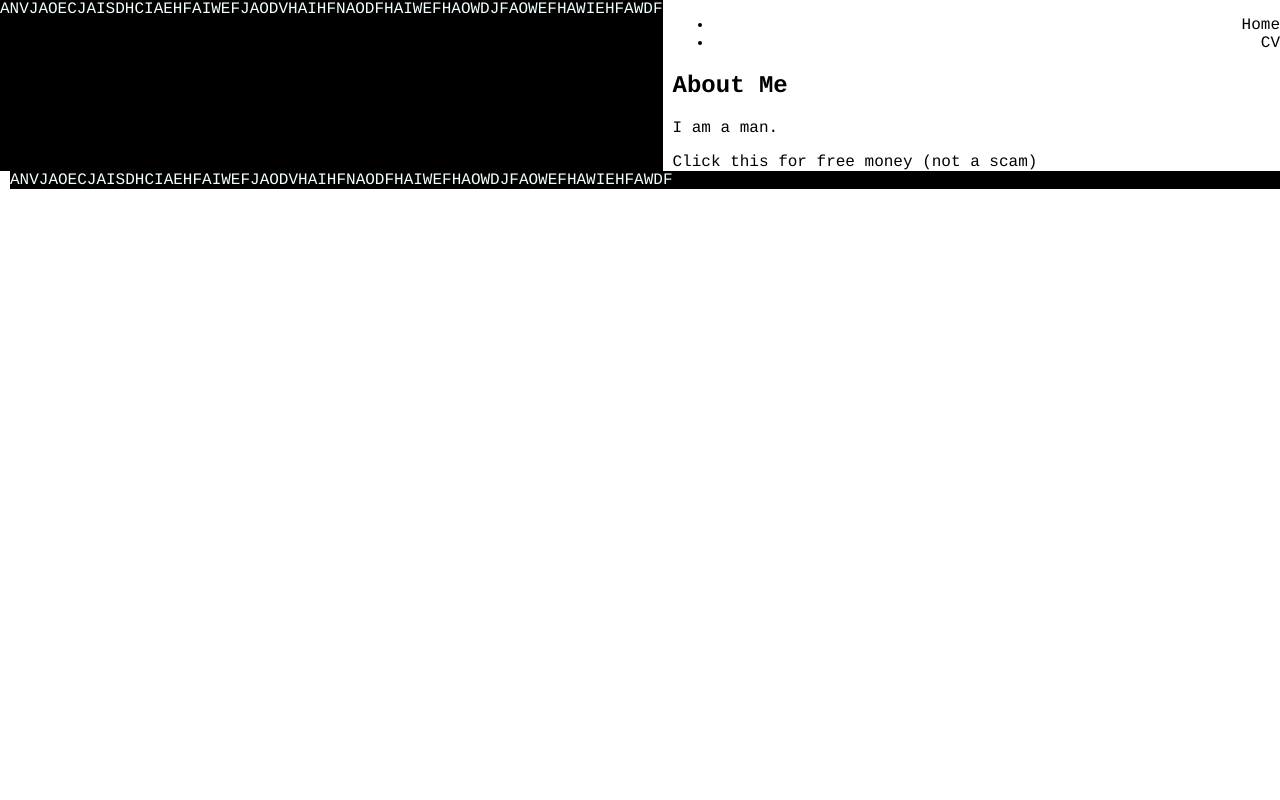
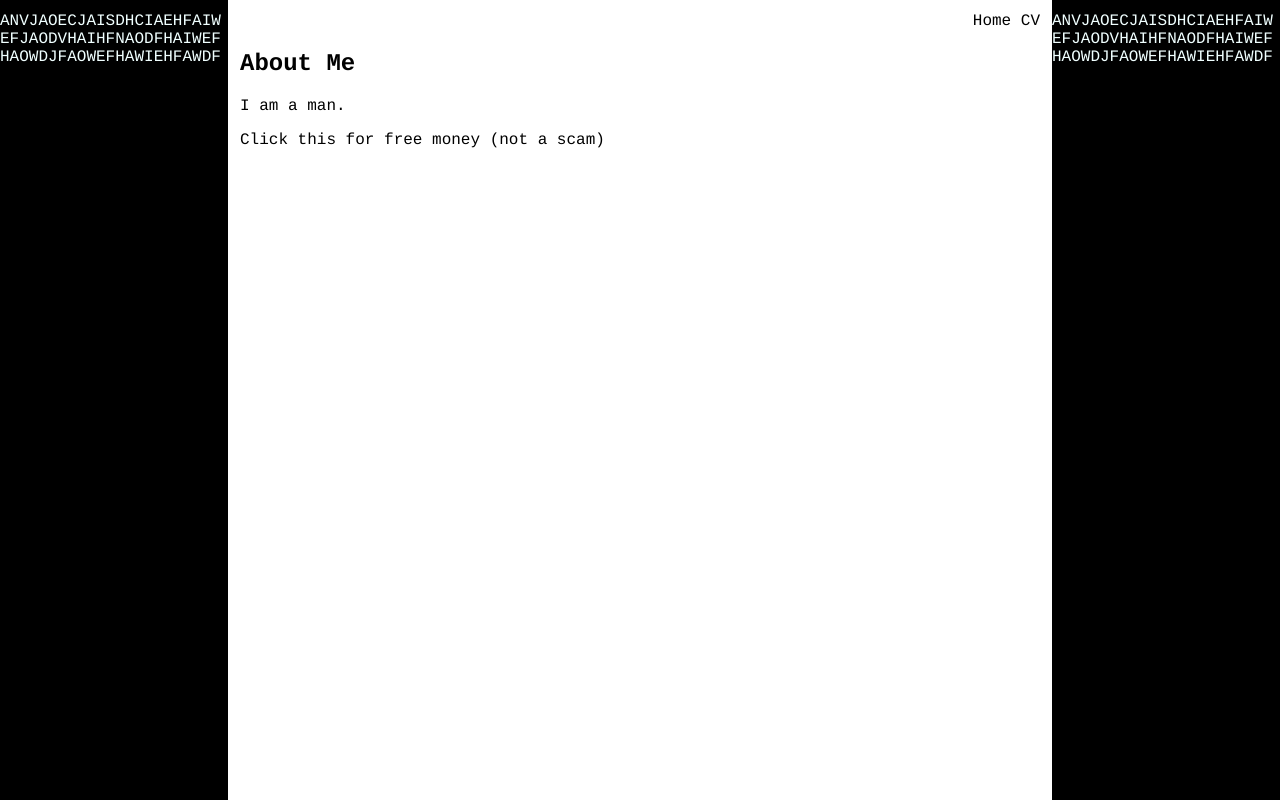
Before and after one commit to comparebasic/polyvinyl, a plain HTML site: page example/public/index.html in a window 1280 px wide. Drawn offline with Linux system fonts and the light colour scheme.

Commit message:
some basic styling

```diff
--- a/example/public/styles.css
+++ b/example/public/styles.css
@@ -5,6 +5,16 @@ body {
 
 header {
   text-align: right;
+}
+
+header li, header ul {
+    padding: 0;
+    margin: 0;
+    list-style: none;
+}
+
+header li {
+    display: inline-block;
 }
 
 p {
@@ -21,33 +31,40 @@ a:hover {
 }
 
 section {
-  display: flex;
-  flex-direction: row;
-  flex-wrap: wrap;
+  display: table;
+  border-collapse: collapse;
+  width: 100%;
+  min-height: 100vh;
 }
 
 #leftcol {
-  flex: 1;
+  display: table-cell;
   margin-right: 10px;
   background-color: black;
   color:azure;
+  word-break: break-all;
 }
 
 #aboutme {
-  flex: 2;
+  width: 800px;
+  padding: 12px;
 }
 
 #rightcol {
-  flex: 1;
+  display: table-cell;
   margin-left: 10px;
   background-color: black;
   color:azure;
+  word-break: break-all;
 }
 
 #thinginside1 {
-  flex-wrap: wrap;
+
 }
 
 #thinginside2 {
-  flex-wrap: wrap;
+  display: table-cell;
 }
+
+/* cv styles here */
+#cv-page {}
```
Also changed, not shown: 3 other files.
